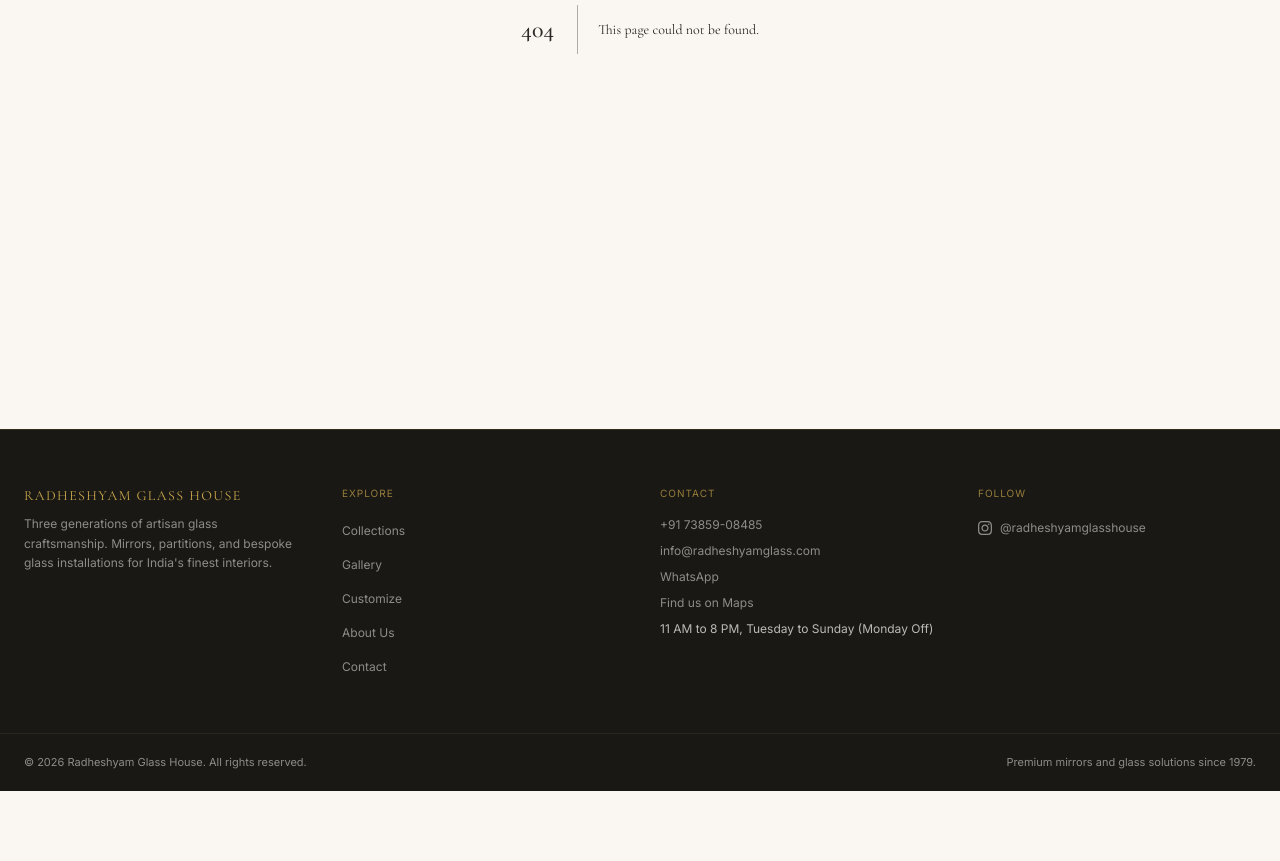
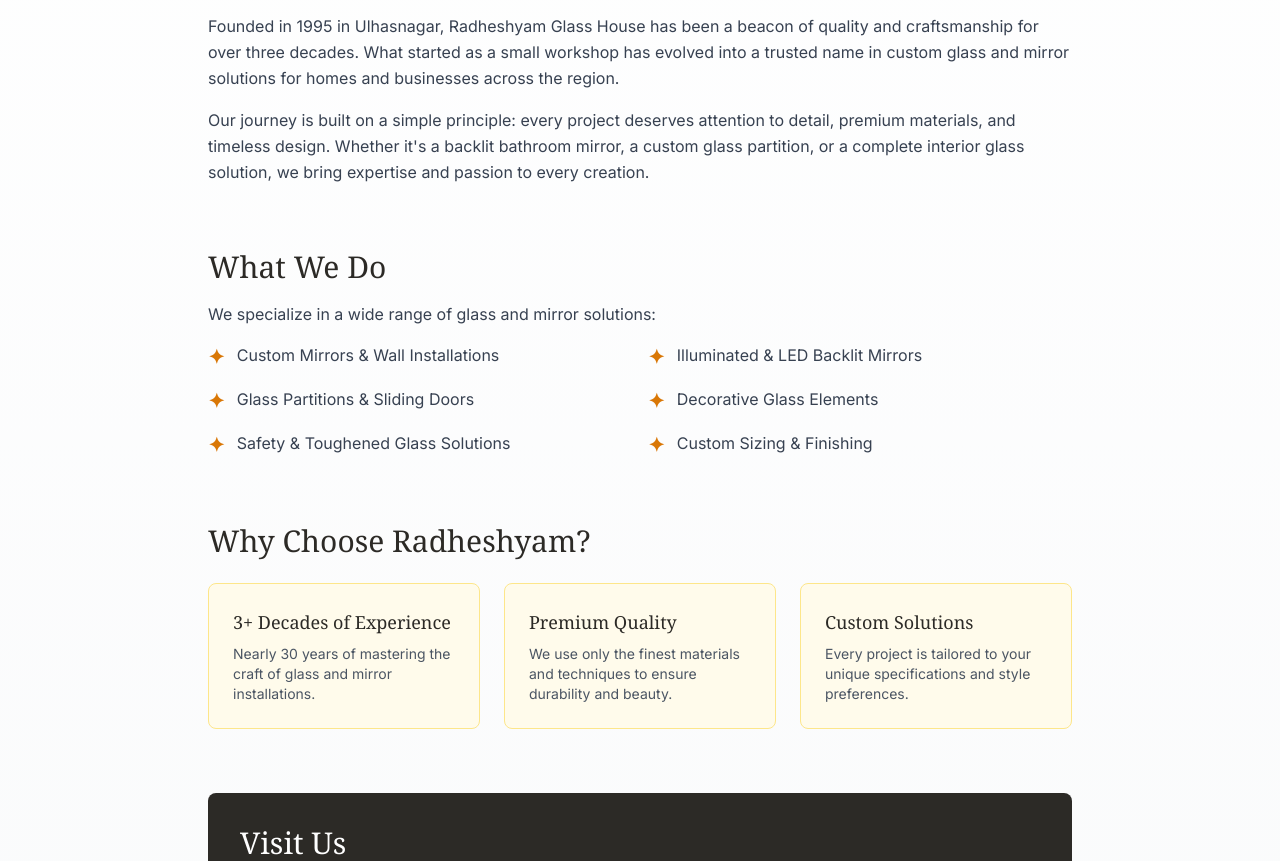
Before and after one commit to HiteshAhuja123/Radheshyam_glass_house, a Next.js app: page /about in a window 1280 px wide. Before the commit this address had no page. Shown: the part 436-1297 px from the top of the page. Before the commit the page ends 1227 px from the top, so only its background shows below. Built offline with nearby package versions, Linux system fonts and the light colour scheme.

Commit message:
Hitesh : Solved fixes

```diff
--- /dev/null
+++ b/app/about/page.tsx
@@ -0,0 +1,111 @@
+export default function About() {
+  return (
+    <div className="min-h-screen bg-gradient-to-b from-white to-gray-50">
+      {/* Hero Section */}
+      <div className="bg-charcoal text-white py-16 px-4">
+        <div className="max-w-4xl mx-auto text-center space-y-4">
+          <p className="text-amber-600 font-body text-sm tracking-widest uppercase">Since 1995</p>
+          <h1 className="text-5xl md:text-6xl font-serif">Radheshyam Glass House</h1>
+          <p className="text-gray-300 text-lg">Crafting Excellence in Glass Since 1995</p>
+        </div>
+      </div>
+
+      {/* Main Content */}
+      <div className="max-w-4xl mx-auto px-4 py-16 space-y-16">
+        {/* Our Story */}
+        <section className="space-y-4">
+          <h2 className="text-3xl font-serif text-charcoal">Our Story</h2>
+          <p className="text-gray-700 leading-relaxed">
+            Founded in 1995 in Ulhasnagar, Radheshyam Glass House has been a beacon of quality and craftsmanship
+            for over three decades. What started as a small workshop has evolved into a trusted name in custom glass
+            and mirror solutions for homes and businesses across the region.
+          </p>
+          <p className="text-gray-700 leading-relaxed">
+            Our journey is built on a simple principle: every project deserves attention to detail, premium materials,
+            and timeless design. Whether it's a backlit bathroom mirror, a custom glass partition, or a complete
+            interior glass solution, we bring expertise and passion to every creation.
+          </p>
+        </section>
+
+        {/* What We Do */}
+        <section className="space-y-4">
+          <h2 className="text-3xl font-serif text-charcoal">What We Do</h2>
+          <p className="text-gray-700 leading-relaxed mb-6">
+            We specialize in a wide range of glass and mirror solutions:
+          </p>
+          <ul className="grid md:grid-cols-2 gap-4">
+            {[
+              "Custom Mirrors & Wall Installations",
+              "Illuminated & LED Backlit Mirrors",
+              "Glass Partitions & Sliding Doors",
+              "Decorative Glass Elements",
+              "Safety & Toughened Glass Solutions",
+              "Custom Sizing & Finishing"
+            ].map((item) => (
+              <li key={item} className="flex items-start gap-3">
+                <span className="text-amber-600 font-bold text-xl">✦</span>
+                <span className="text-gray-700">{item}</span>
+              </li>
+            ))}
+          </ul>
+        </section>
+
+        {/* Why Choose Us */}
+        <section className="space-y-6">
+          <h2 className="text-3xl font-serif text-charcoal">Why Choose Radheshyam?</h2>
+          <div className="grid md:grid-cols-3 gap-6">
+            {[
+              {
+                title: "3+ Decades of Experience",
+                description: "Nearly 30 years of mastering the craft of glass and mirror installations."
+              },
+              {
+                title: "Premium Quality",
+                description: "We use only the finest materials and techniques to ensure durability and beauty."
+              },
+              {
+                title: "Custom Solutions",
+                description: "Every project is tailored to your unique specifications and style preferences."
+              }
+            ].map((item) => (
+              <div key={item.title} className="bg-amber-50 border border-amber-200 rounded-lg p-6 space-y-2">
+                <h3 className="font-serif text-lg text-charcoal">{item.title}</h3>
+                <p className="text-gray-600 text-sm">{item.description}</p>
+              </div>
+            ))}
+          </div>
+        </section>
+
+        {/* Location */}
+        <section className="space-y-4 bg-charcoal text-white rounded-lg p-8">
+          <h2 className="text-3xl font-serif">Visit Us</h2>
+          <div className="space-y-3">
+            <p className="text-gray-200">
+              <span className="text-amber-600 font-semibold">📍 Location:</span> Ulhasnagar
+            </p>
+            <p className="text-gray-200">
+              <span className="text-amber-600 font-semibold">🏢 Established:</span> 1995
+            </p>
+            <p className="text-gray-200">
+              We're open for consultations on custom projects, quotes, and installations.
+              Reach out to discuss your glass and mirror needs!
+            </p>
+          </div>
+        </section>
+
+        {/* CTA */}
+        <div className="text-center space-y-4">
+          <p className="text-gray-600 italic">
+            Ready to transform your space with premium glass solutions?
+          </p>
+          <a
+            href="/contact"
+            className="inline-block px-8 py-3 bg-amber-600 hover:bg-amber-700 text-white font-semibold rounded transition-colors duration-200"
+          >
+            Get in Touch
+          </a>
+        </div>
+      </div>
+    </div>
+  );
+}
--- a/app/contact/page.tsx
+++ b/app/contact/page.tsx
@@ -19,7 +19,7 @@
             {[
               ["Phone", <a href={`tel:${CONTACT_PHONE}`} className="hover:text-gold transition-colors">{CONTACT_PHONE}</a>],
               ["Email", <a href={`mailto:${CONTACT_EMAIL}`} className="hover:text-gold transition-colors">{CONTACT_EMAIL}</a>],
-              ["Location", <a href={GOOGLE_MAPS_URL} target="_blank" rel="noopener noreferrer" className="hover:text-gold transition-colors">Ambarnath, Maharashtra</a>],
+              ["Location", <a href={GOOGLE_MAPS_URL} target="_blank" rel="noopener noreferrer" className="hover:text-gold transition-colors">Ulhasnagar, Maharashtra</a>],
               ["Instagram", <a href={INSTAGRAM_URL} target="_blank" rel="noopener noreferrer" className="hover:text-gold transition-colors">@radheshyamglasshouse</a>],
             ].map(([label, value]) => (
               <div key={String(label)}>
--- /dev/null
+++ b/app/customize/page.tsx
@@ -0,0 +1,40 @@
+export default function Customize() {
+  return (
+    <div className="min-h-screen bg-gradient-to-b from-gray-50 to-white flex items-center justify-center px-4">
+      <div className="max-w-2xl text-center space-y-6">
+        <div className="space-y-2">
+          <h1 className="text-5xl font-bold text-amber-900">🔮 Coming Soon</h1>
+          <p className="text-xl text-gray-600">The Customize Feature</p>
+        </div>
+
+        <div className="bg-amber-50 border-2 border-amber-200 rounded-lg p-8 space-y-4">
+          <p className="text-lg text-gray-700 italic">
+            Ah yes, the magical world of customization... where you could theoretically design your perfect glass creation without leaving your couch.
+          </p>
+
+          <p className="text-gray-600">
+            ✨ Imagine it: Real-time mirrors, custom carving previews, augmented reality that actually works...
+            <span className="font-semibold text-amber-900">
+              {" "}All coming to a screen near you! (Eventually™)
+            </span>
+          </p>
+
+          <p className="text-sm text-gray-500 font-medium">
+            Currently, our developers are polishing the mirrors* of innovation.
+            <br />
+            <span className="text-xs italic">*Both literally and figuratively</span>
+          </p>
+        </div>
+
+        <div className="text-center">
+          <a
+            href="/"
+            className="inline-block px-8 py-3 bg-amber-600 hover:bg-amber-700 text-white font-semibold rounded-lg transition-colors duration-200"
+          >
+            ← Back to Reality
+          </a>
+        </div>
+      </div>
+    </div>
+  );
+}
--- a/app/layout.tsx
+++ b/app/layout.tsx
@@ -22,7 +22,7 @@
     template: `%s | ${BUSINESS_NAME}`,
   },
   description: `${TAGLINE}. Premium designer mirrors, glass partitions, and bespoke glass installations for homes, offices, hotels and resorts.`,
-  keywords: ["designer mirrors", "glass partitions", "LED mirrors", "luxury mirrors", "glass house", "Ambarnath", "Mumbai"],
+  keywords: ["designer mirrors", "glass partitions", "LED mirrors", "luxury mirrors", "glass house", "Ulhasnagar", "Mumbai"],
   openGraph: {
     siteName: BUSINESS_NAME,
     type: "website",
--- a/components/ui/PriceCalculator.tsx
+++ b/components/ui/PriceCalculator.tsx
@@ -30,7 +30,7 @@
             <input
               type="number" min={0.5} step={0.5} value={value}
               onChange={(e) => setter(e.target.value)} placeholder="e.g. 4"
-              className="bg-white/[0.06] border border-gold/30 text-white px-3.5 py-2.5 rounded-sm text-base outline-none focus:border-gold transition-colors"
+              className="bg-white/[0.06] border border-gold/30 text-black px-3.5 py-2.5 rounded-sm text-base outline-none focus:border-gold transition-colors"
             />
           </div>
         ))}
```
